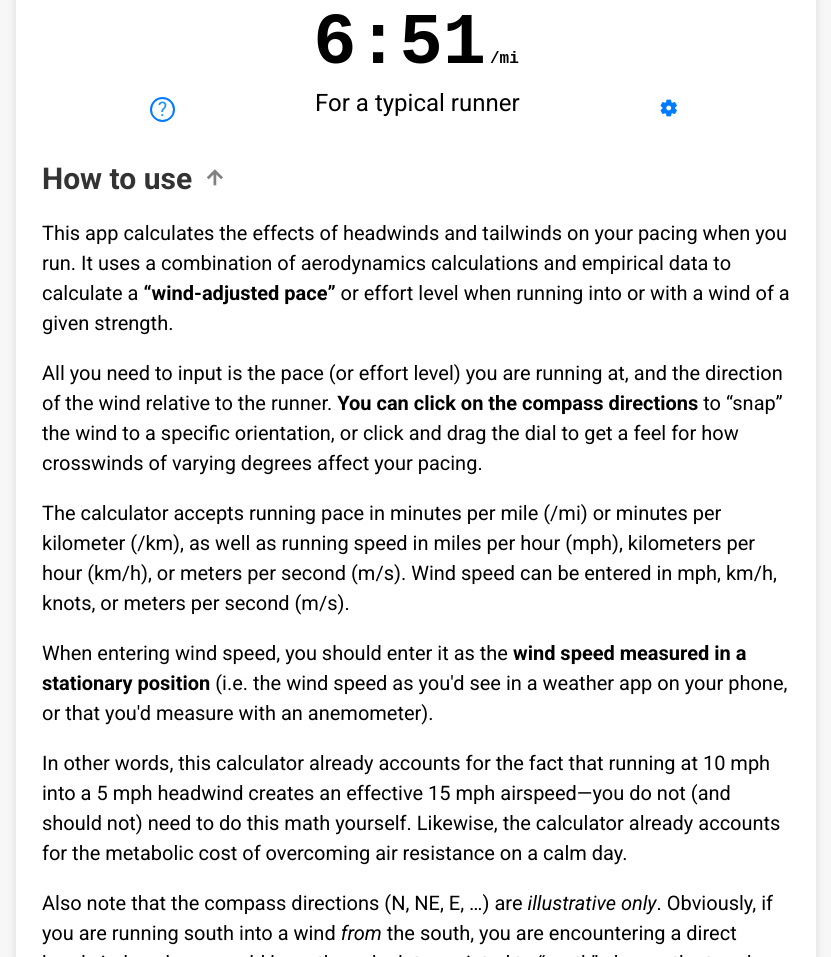
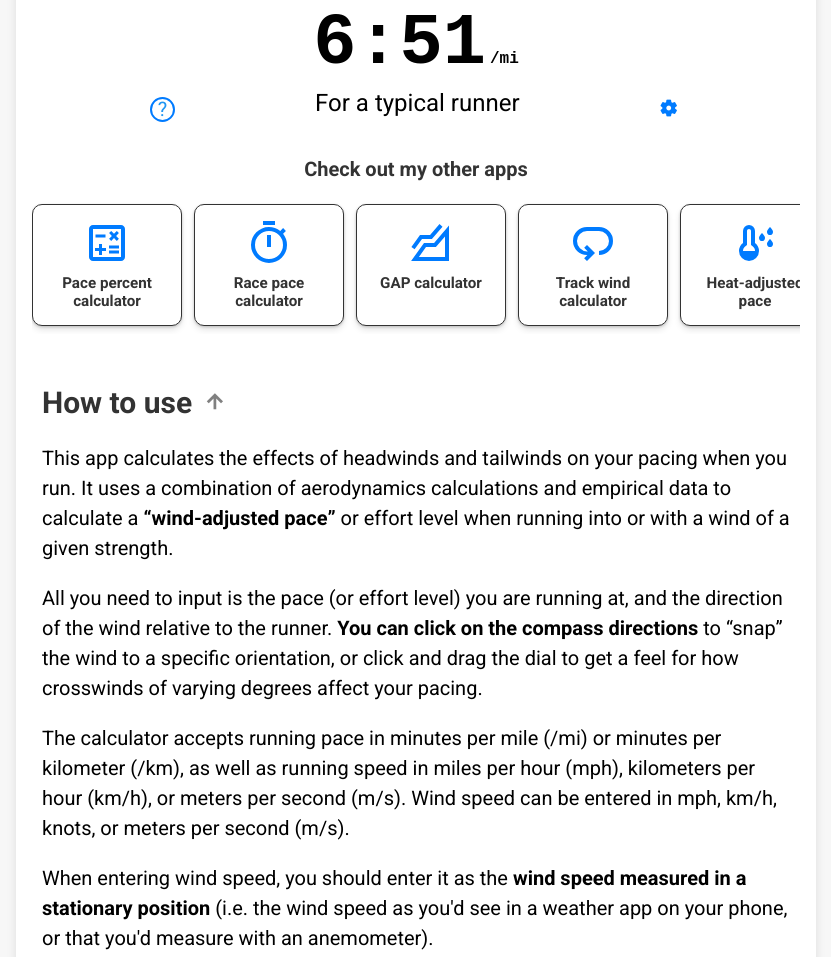
Before and after one commit to johnjdavisiv/wind-calculator, a plain HTML site: page index.html in a window 1280 px wide. Shown: the part 853-1810 px from the top of the page, without its empty margins (224-1055 px from the left). Drawn offline with nearby package versions, Linux system fonts and the light colour scheme; a web font is replaced by a local one.

Commit message:
app gallery

```diff
--- /dev/null
+++ b/app-gallery.css
@@ -0,0 +1,187 @@
+/* app-gallery.css — scoped under .rw-app-gallery to avoid clashing with host app styles. */
+
+.rw-app-gallery {
+  --rw-gallery-accent: #007bff;
+  --rw-gallery-text: #333;
+  --rw-gallery-card-bg: #fff;
+  --rw-gallery-card-border: #333;
+  --rw-gallery-card-width: 150px;
+  --rw-gallery-card-gap: 0.75em;
+  --rw-gallery-strip-padding: 0.5em;
+
+  box-sizing: border-box;
+  width: 100%;
+  margin: 1.5em 0;
+  font-family: inherit;
+  color: var(--rw-gallery-text);
+}
+
+.rw-app-gallery *,
+.rw-app-gallery *::before,
+.rw-app-gallery *::after {
+  box-sizing: border-box;
+}
+
+.rw-app-gallery__heading {
+  font-size: 1.25em;
+  font-weight: bold;
+  margin: 0 0 0.75em 0;
+  padding: 0 0.25em;
+  text-align: center;
+}
+
+.rw-app-gallery__viewport {
+  position: relative;
+}
+
+.rw-app-gallery__strip {
+  display: flex;
+  gap: var(--rw-gallery-card-gap);
+  overflow-x: auto;
+  overflow-y: hidden;
+  scroll-snap-type: x mandatory;
+  scroll-behavior: smooth;
+  -webkit-overflow-scrolling: touch;
+  padding: 0.5em var(--rw-gallery-strip-padding);
+
+  /* Hide the native scrollbar — arrows + swipe handle navigation. */
+  scrollbar-width: none;
+  -ms-overflow-style: none;
+}
+
+.rw-app-gallery__strip::-webkit-scrollbar {
+  display: none;
+}
+
+.rw-app-gallery__card {
+  flex: 0 0 var(--rw-gallery-card-width);
+  width: var(--rw-gallery-card-width);
+  scroll-snap-align: start;
+
+  display: flex;
+  flex-direction: column;
+  align-items: center;
+  justify-content: flex-start;
+  gap: 0.4em;
+  padding: 0.9em 0.6em;
+
+  background-color: var(--rw-gallery-card-bg);
+  border: 1px solid var(--rw-gallery-card-border);
+  border-radius: 10px;
+  box-shadow: 0 4px 6px rgba(0, 0, 0, 0.1), 0 1px 3px rgba(0, 0, 0, 0.2);
+
+  color: var(--rw-gallery-text);
+  text-decoration: none;
+  text-align: center;
+
+  transition: box-shadow 0.25s ease, transform 0.25s ease;
+}
+
+.rw-app-gallery__icon {
+  display: flex;
+  align-items: center;
+  justify-content: center;
+  width: 3em;
+  height: 3em;
+  color: var(--rw-gallery-accent);
+}
+
+.rw-app-gallery__icon svg {
+  width: 100%;
+  height: 100%;
+  fill: currentColor;
+  display: block;
+}
+
+.rw-app-gallery__title {
+  font-size: 0.95em;
+  font-weight: 600;
+  line-height: 1.2;
+  display: -webkit-box;
+  -webkit-line-clamp: 2;
+  -webkit-box-orient: vertical;
+  overflow: hidden;
+  word-break: break-word;
+}
+
+/* Arrow buttons — only materialized on precise-pointer devices with hover. */
+.rw-app-gallery__arrow {
+  display: none;
+}
+
+@media (hover: hover) and (pointer: fine) {
+  .rw-app-gallery__arrow {
+    display: flex;
+    align-items: center;
+    justify-content: center;
+
+    position: absolute;
+    top: 50%;
+    transform: translateY(-50%);
+    z-index: 2;
+
+    /* 5:4 aspect (height:width), bigger than before for visibility. */
+    width: 2.4em;
+    height: 3em;
+    padding: 0;
+
+    background-color: rgba(0, 123, 255, 0.85);
+    border: 1px solid rgba(0, 123, 255, 0.95);
+    border-radius: 8px;
+    box-shadow: 0 2px 8px rgba(0, 0, 0, 0.25);
+
+    color: #fff;
+    cursor: pointer;
+
+    transition: opacity 0.2s ease, background-color 0.2s ease, transform 0.1s ease;
+  }
+
+  .rw-app-gallery__arrow svg {
+    width: 1.8em;
+    height: 1.8em;
+    fill: currentColor;
+  }
+
+  .rw-app-gallery__arrow--left {
+    left: -0.5em;
+  }
+
+  .rw-app-gallery__arrow--right {
+    right: -0.5em;
+  }
+
+  .rw-app-gallery__arrow:hover {
+    background-color: rgba(0, 123, 255, 1);
+  }
+
+  .rw-app-gallery__arrow:active {
+    transform: translateY(-50%) scale(0.95);
+  }
+
+  .rw-app-gallery__arrow:focus-visible {
+    outline: 2px solid var(--rw-gallery-accent);
+    outline-offset: 2px;
+  }
+
+  /* Hide arrows at the corresponding scroll boundary. */
+  .rw-app-gallery__viewport[data-overflow-start="false"] .rw-app-gallery__arrow--left,
+  .rw-app-gallery__viewport[data-overflow-end="false"] .rw-app-gallery__arrow--right {
+    opacity: 0;
+    pointer-events: none;
+  }
+
+  /* Hide both arrows entirely when the strip doesn't overflow. */
+  .rw-app-gallery__viewport[data-overflow="false"] .rw-app-gallery__arrow {
+    display: none;
+  }
+
+  .rw-app-gallery__card:hover {
+    box-shadow: 0 8px 15px rgba(0, 0, 0, 0.1), 0 3px 6px rgba(0, 0, 0, 0.2);
+    transform: translateY(-2px);
+  }
+}
+
+.rw-app-gallery__card:focus-visible {
+  outline: 2px solid var(--rw-gallery-accent);
+  outline-offset: 3px;
+}
--- /dev/null
+++ b/app-gallery.js
@@ -0,0 +1,167 @@
+// app-gallery.js — vanilla renderer for the app-gallery block.
+//
+// Expects window.RW_APPS and window.RW_APP_GALLERY_UI_ICONS (both populated
+// by apps.js). Finds any .rw-app-gallery element on the page and renders the
+// card strip into it. Reads data-current to omit the active app.
+//
+// Usage:
+//   <link rel="stylesheet" href="./app-gallery.css">
+//   <script src="./apps.js" defer></script>
+//   <script src="./app-gallery.js" defer></script>
+//   ...
+//   <div class="rw-app-gallery" data-current="wind-calculator"></div>
+
+(function () {
+  const HEADING_TEXT = 'Check out my other apps';
+
+  function ready(fn) {
+    if (document.readyState === 'loading') {
+      document.addEventListener('DOMContentLoaded', fn, { once: true });
+    } else {
+      fn();
+    }
+  }
+
+  function svgElementFrom(svgString) {
+    const tmp = document.createElement('div');
+    tmp.innerHTML = svgString.trim();
+    return tmp.firstElementChild;
+  }
+
+  function buildCard(app) {
+    const a = document.createElement('a');
+    a.className = 'rw-app-gallery__card';
+    a.href = app.href;
+    a.setAttribute('data-app-id', app.id);
+
+    const iconWrap = document.createElement('span');
+    iconWrap.className = 'rw-app-gallery__icon';
+    iconWrap.setAttribute('aria-hidden', 'true');
+    const svg = svgElementFrom(app.iconSvg);
+    if (svg) iconWrap.appendChild(svg);
+
+    const title = document.createElement('span');
+    title.className = 'rw-app-gallery__title';
+    title.textContent = app.title;
+
+    a.appendChild(iconWrap);
+    a.appendChild(title);
+    return a;
+  }
+
+  function buildArrow(direction, uiIcons) {
+    const btn = document.createElement('button');
+    btn.type = 'button';
+    btn.className =
+      'rw-app-gallery__arrow rw-app-gallery__arrow--' + direction;
+    btn.setAttribute(
+      'aria-label',
+      direction === 'left' ? 'Scroll to previous apps' : 'Scroll to more apps'
+    );
+    const svgString =
+      direction === 'left' ? uiIcons.chevronLeft : uiIcons.chevronRight;
+    const svg = svgElementFrom(svgString);
+    if (svg) {
+      svg.setAttribute('aria-hidden', 'true');
+      btn.appendChild(svg);
+    }
+    return btn;
+  }
+
+  function updateOverflowState(viewport, strip) {
+    const hasOverflow = strip.scrollWidth - strip.clientWidth > 1;
+    const atStart = strip.scrollLeft <= 1;
+    const atEnd = strip.scrollLeft >= strip.scrollWidth - strip.clientWidth - 1;
+
+    viewport.setAttribute('data-overflow', hasOverflow ? 'true' : 'false');
+    viewport.setAttribute(
+      'data-overflow-start',
+      hasOverflow && !atStart ? 'true' : 'false'
+    );
+    viewport.setAttribute(
+      'data-overflow-end',
+      hasOverflow && !atEnd ? 'true' : 'false'
+    );
+  }
+
+  function getCardWidth(strip) {
+    const firstCard = strip.querySelector('.rw-app-gallery__card');
+    if (!firstCard) return 160;
+    const style = window.getComputedStyle(strip);
+    const gap = parseFloat(style.columnGap || style.gap || '0') || 0;
+    return firstCard.getBoundingClientRect().width + gap;
+  }
+
+  function render(root) {
+    const apps = window.RW_APPS || [];
+    const uiIcons = window.RW_APP_GALLERY_UI_ICONS || {};
+    const currentId = root.getAttribute('data-current') || '';
+    const showAll = root.getAttribute('data-all') === 'true';
+
+    const visible = showAll
+      ? apps
+      : apps.filter(function (a) {
+          return a.id !== currentId;
+        });
+
+    // Clear any existing content (re-render safe).
+    root.innerHTML = '';
+
+    const heading = document.createElement('h2');
+    heading.className = 'rw-app-gallery__heading';
+    heading.textContent = root.getAttribute('data-heading') || HEADING_TEXT;
+    root.appendChild(heading);
+
+    const viewport = document.createElement('div');
+    viewport.className = 'rw-app-gallery__viewport';
+
+    const strip = document.createElement('div');
+    strip.className = 'rw-app-gallery__strip';
+    strip.setAttribute('role', 'region');
+    strip.setAttribute('aria-label', 'Other Running Writings apps');
+
+    visible.forEach(function (app) {
+      strip.appendChild(buildCard(app));
+    });
+
+    const leftArrow = buildArrow('left', uiIcons);
+    const rightArrow = buildArrow('right', uiIcons);
+
+    viewport.appendChild(strip);
+    viewport.appendChild(leftArrow);
+    viewport.appendChild(rightArrow);
+    root.appendChild(viewport);
+
+    // Arrow click handlers — scroll by ~one card width.
+    leftArrow.addEventListener('click', function () {
+      strip.scrollBy({ left: -getCardWidth(strip), behavior: 'smooth' });
+    });
+    rightArrow.addEventListener('click', function () {
+      strip.scrollBy({ left: getCardWidth(strip), behavior: 'smooth' });
+    });
+
+    // Boundary-state recomputation.
+    const recompute = function () {
+      updateOverflowState(viewport, strip);
+    };
+    strip.addEventListener('scroll', recompute, { passive: true });
+
+    if (typeof ResizeObserver !== 'undefined') {
+      const ro = new ResizeObserver(recompute);
+      ro.observe(strip);
+    } else {
+      window.addEventListener('resize', recompute);
+    }
+
+    // Fonts / images can change the card size after the first layout; compute
+    // again on the next frame and one more time after a beat.
+    requestAnimationFrame(recompute);
+    setTimeout(recompute, 250);
+    recompute();
+  }
+
+  ready(function () {
+    const roots = document.querySelectorAll('.rw-app-gallery');
+    roots.forEach(render);
+  });
+})();
--- /dev/null
+++ b/apps.js
@@ -0,0 +1,85 @@
+// apps.js — single source of truth for the app-gallery block.
+//
+// Classic script (no ES module syntax). Loaded two ways:
+//   1. Vanilla apps: <script src="./apps.js" defer></script>
+//      Assigns to window.RW_APPS so no fetch() is needed — index.html
+//      works when double-clicked (file://) as well as via HTTP.
+//   2. React/Vite apps: `import './apps.js'` for the side effect,
+//      then read from window.RW_APPS. Vite bundles it as-is.
+//
+// SVGs are from Material Symbols Outlined:
+//   https://fonts.gstatic.com/s/i/short-term/release/materialsymbolsoutlined/<name>/default/24px.svg
+// Paths inherit color via `fill: currentColor` (set in app-gallery.css).
+
+(function (root) {
+  root.RW_APPS = [
+    {
+      id: 'pace-percent',
+      title: 'Pace percent calculator',
+      href: 'https://apps.runningwritings.com/pace-percent/',
+      icon: 'calculate',
+      iconSvg: '<svg xmlns="http://www.w3.org/2000/svg" height="24" viewBox="0 -960 960 960" width="24"><path d="M320-240h60v-80h80v-60h-80v-80h-60v80h-80v60h80v80Zm200-30h200v-60H520v60Zm0-100h200v-60H520v60Zm44-152 56-56 56 56 42-42-56-58 56-56-42-42-56 56-56-56-42 42 56 56-56 58 42 42Zm-314-70h200v-60H250v60Zm-50 472q-33 0-56.5-23.5T120-200v-560q0-33 23.5-56.5T200-840h560q33 0 56.5 23.5T840-760v560q0 33-23.5 56.5T760-120H200Zm0-80h560v-560H200v560Zm0-560v560-560Z"/></svg>',
+    },
+    {
+      id: 'race-pace-calculator',
+      title: 'Race pace calculator',
+      href: 'https://apps.runningwritings.com/race-pace-calculator/',
+      icon: 'timer',
+      iconSvg: '<svg xmlns="http://www.w3.org/2000/svg" height="24" viewBox="0 -960 960 960" width="24"><path d="M360-840v-80h240v80H360Zm80 440h80v-240h-80v240Zm-99.5 291.5Q275-137 226-186t-77.5-114.5Q120-366 120-440t28.5-139.5Q177-645 226-694t114.5-77.5Q406-800 480-800q62 0 119 20t107 58l56-56 56 56-56 56q38 50 58 107t20 119q0 74-28.5 139.5T734-186q-49 49-114.5 77.5T480-80q-74 0-139.5-28.5ZM678-242q82-82 82-198t-82-198q-82-82-198-82t-198 82q-82 82-82 198t82 198q82 82 198 82t198-82ZM480-440Z"/></svg>',
+    },
+    {
+      id: 'gap-calculator',
+      title: 'GAP calculator',
+      href: 'https://apps.runningwritings.com/gap-calculator/',
+      icon: 'elevation',
+      iconSvg: '<svg xmlns="http://www.w3.org/2000/svg" height="24" viewBox="0 -960 960 960" width="24"><path d="m82-120 258-360h202l298-348v708H82Zm70-233-64-46 172-241h202l188-219 60 52-212 247H300L152-353Zm86 153h522v-412L578-400H380L238-200Zm522 0Z"/></svg>',
+    },
+    {
+      id: 'wind-calculator',
+      title: 'Wind calculator',
+      href: 'https://apps.runningwritings.com/wind-calculator/',
+      icon: 'air',
+      iconSvg: '<svg xmlns="http://www.w3.org/2000/svg" height="24" viewBox="0 -960 960 960" width="24"><path d="M460-160q-50 0-85-35t-35-85h80q0 17 11.5 28.5T460-240q17 0 28.5-11.5T500-280q0-17-11.5-28.5T460-320H80v-80h380q50 0 85 35t35 85q0 50-35 85t-85 35ZM80-560v-80h540q26 0 43-17t17-43q0-26-17-43t-43-17q-26 0-43 17t-17 43h-80q0-59 40.5-99.5T620-840q59 0 99.5 40.5T760-700q0 59-40.5 99.5T620-560H80Zm660 320v-80q26 0 43-17t17-43q0-26-17-43t-43-17H80v-80h660q59 0 99.5 40.5T880-380q0 59-40.5 99.5T740-240Z"/></svg>',
+    },
+    {
+      id: 'track-wind-calculator',
+      title: 'Track wind calculator',
+      href: 'https://apps.runningwritings.com/track-wind-calculator/',
+      icon: 'laps',
+      iconSvg: '<svg xmlns="http://www.w3.org/2000/svg" height="24" viewBox="0 -960 960 960" width="24"><path d="m360-120-57-56 64-64h-7q-117 0-198.5-81.5T80-520q0-117 81.5-198.5T360-800h240q117 0 198.5 81.5T880-520q0 117-81.5 198.5T600-240v-80q83 0 141.5-58.5T800-520q0-83-58.5-141.5T600-720H360q-83 0-141.5 58.5T160-520q0 83 58.5 142.5T360-312h16l-72-72 56-56 160 160-160 160Z"/></svg>',
+    },
+    {
+      id: 'heat-adjusted-pace',
+      title: 'Heat-adjusted pace',
+      href: 'https://apps.runningwritings.com/heat-adjusted-pace/',
+      icon: 'dew_point',
+      iconSvg: '<svg xmlns="http://www.w3.org/2000/svg" height="24" viewBox="0 -960 960 960" width="24"><path d="M577.5-537.5Q560-555 560-580q0-17 9.5-34.5t20.5-32q11-14.5 20.5-24l9.5-9.5 9.5 9.5q9.5 9.5 20.5 24t20.5 32Q680-597 680-580q0 25-17.5 42.5T620-520q-25 0-42.5-17.5Zm160-120Q720-675 720-700q0-17 9.5-34.5t20.5-32q11-14.5 20.5-24l9.5-9.5 9.5 9.5q9.5 9.5 20.5 24t20.5 32Q840-717 840-700q0 25-17.5 42.5T780-640q-25 0-42.5-17.5Zm0 240Q720-435 720-460q0-17 9.5-34.5t20.5-32q11-14.5 20.5-24l9.5-9.5 9.5 9.5q9.5 9.5 20.5 24t20.5 32Q840-477 840-460q0 25-17.5 42.5T780-400q-25 0-42.5-17.5Zm-519 239Q160-237 160-320q0-48 21-89.5t59-70.5v-240q0-50 35-85t85-35q50 0 85 35t35 85v240q38 29 59 70.5t21 89.5q0 83-58.5 141.5T360-120q-83 0-141.5-58.5ZM240-320h240q0-29-12.5-54T432-416l-32-24v-280q0-17-11.5-28.5T360-760q-17 0-28.5 11.5T320-720v280l-32 24q-23 17-35.5 42T240-320Z"/></svg>',
+    },
+    {
+      id: 'cv-threshold-calculator',
+      title: 'CV / Threshold / VO2max',
+      href: 'https://apps.runningwritings.com/cv-threshold-calculator/',
+      icon: 'sprint',
+      iconSvg: '<svg xmlns="http://www.w3.org/2000/svg" height="24" viewBox="0 -960 960 960" width="24"><path d="m216-160-56-56 384-384H440v80h-80v-160h233q16 0 31 6t26 17l120 119q27 27 66 42t84 16v80q-62 0-112.5-19T718-476l-40-42-88 88 90 90-262 151-40-69 172-99-68-68-266 265Zm-96-280v-80h200v80H120ZM40-560v-80h200v80H40Zm739-80q-33 0-57-23.5T698-720q0-33 24-56.5t57-23.5q33 0 57 23.5t24 56.5q0 33-24 56.5T779-640Zm-659-40v-80h200v80H120Z"/></svg>',
+    },
+    {
+      id: 'critical-speed',
+      title: 'Critical speed calculator',
+      href: 'https://apps.runningwritings.com/critical-speed/',
+      icon: 'body_system',
+      iconSvg: '<svg xmlns="http://www.w3.org/2000/svg" height="24" viewBox="0 -960 960 960" width="24"><path d="m316-240 76-364-72 28v96h-80v-148l202-85q14-6 29.5-7.5T501-717q14 5 26.5 14t20.5 23l40 64q28 45 73.5 70.5T760-520v80q-70 0-125.5-28T540-540l-24 60 84 80v160h-80v-122l-78-72-42 194h-84Zm167.5-523.5Q460-787 460-820t23.5-56.5Q507-900 540-900t56.5 23.5Q620-853 620-820t-23.5 56.5Q573-740 540-740t-56.5-23.5ZM480-80q-83 0-156-31.5T197-197q-54-54-85.5-127T80-480q0-119 61.5-214T302-838l36 71q-79 39-128.5 115.5T160-480q0 134 93 227t227 93q134 0 227-93t93-227h80q0 83-31.5 156T763-197q-54 54-127 85.5T480-80Z"/></svg>',
+    },
+    {
+      id: 'power-law',
+      title: 'Power law calculator',
+      href: 'https://apps.runningwritings.com/power-law/',
+      icon: 'chart_data',
+      iconSvg: '<svg xmlns="http://www.w3.org/2000/svg" height="24" viewBox="0 -960 960 960" width="24"><path d="m296-320 122-122 80 80 142-141v63h80v-200H520v80h63l-85 85-80-80-178 179 56 56Zm-96 200q-33 0-56.5-23.5T120-200v-560q0-33 23.5-56.5T200-840h560q33 0 56.5 23.5T840-760v560q0 33-23.5 56.5T760-120H200Zm0-80h560v-560H200v560Zm0-560v560-560Z"/></svg>',
+    },
+  ];
+
+  root.RW_APP_GALLERY_UI_ICONS = {
+    chevronLeft: '<svg xmlns="http://www.w3.org/2000/svg" height="24" viewBox="0 -960 960 960" width="24"><path d="M560-240 320-480l240-240 56 56-184 184 184 184-56 56Z"/></svg>',
+    chevronRight: '<svg xmlns="http://www.w3.org/2000/svg" height="24" viewBox="0 -960 960 960" width="24"><path d="M504-480 320-664l56-56 240 240-240 240-56-56 184-184Z"/></svg>',
+  };
+})(typeof window !== 'undefined' ? window : globalThis);
--- a/index.html
+++ b/index.html
@@ -19,8 +19,11 @@
     <link rel="stylesheet" href="https://maxcdn.bootstrapcdn.com/font-awesome/4.4.0/css/font-awesome.min.css">
     <link rel="stylesheet" href="https://fonts.googleapis.com/css2?family=Material+Symbols+Outlined:opsz,wght,FILL,GRAD@20..48,100..700,0..1,-50..200" />
     <link href="https://fonts.googleapis.com/icon?family=Material+Icons" rel="stylesheet">
-    <link rel="stylesheet" type="text/css" href="styles.css?v=1.0.3">
-    <script src="scripts.js?v=1.0.2" defer></script>
+    <link rel="stylesheet" type="text/css" href="styles.css?v=1.1.0">
+    <link rel="stylesheet" href="app-gallery.css">
+    <script src="scripts.js?v=1.1.0" defer></script>
+    <script src="apps.js" defer></script>
+    <script src="app-gallery.js" defer></script>
     <script defer data-domain="apps.runningwritings.com" src="https://plausible.io/js/script.js"></script>
 </head>
 <body>
@@ -255,6 +258,7 @@
                 </div>
             </div>
         </div>
+        <div class="rw-app-gallery" data-current="wind-calculator"></div>
         <div class="explainer-text">
             <h2 id="how-to-use">How to use<a class="material-icons up" href="#top">arrow_upward</a></h2>
 
```
